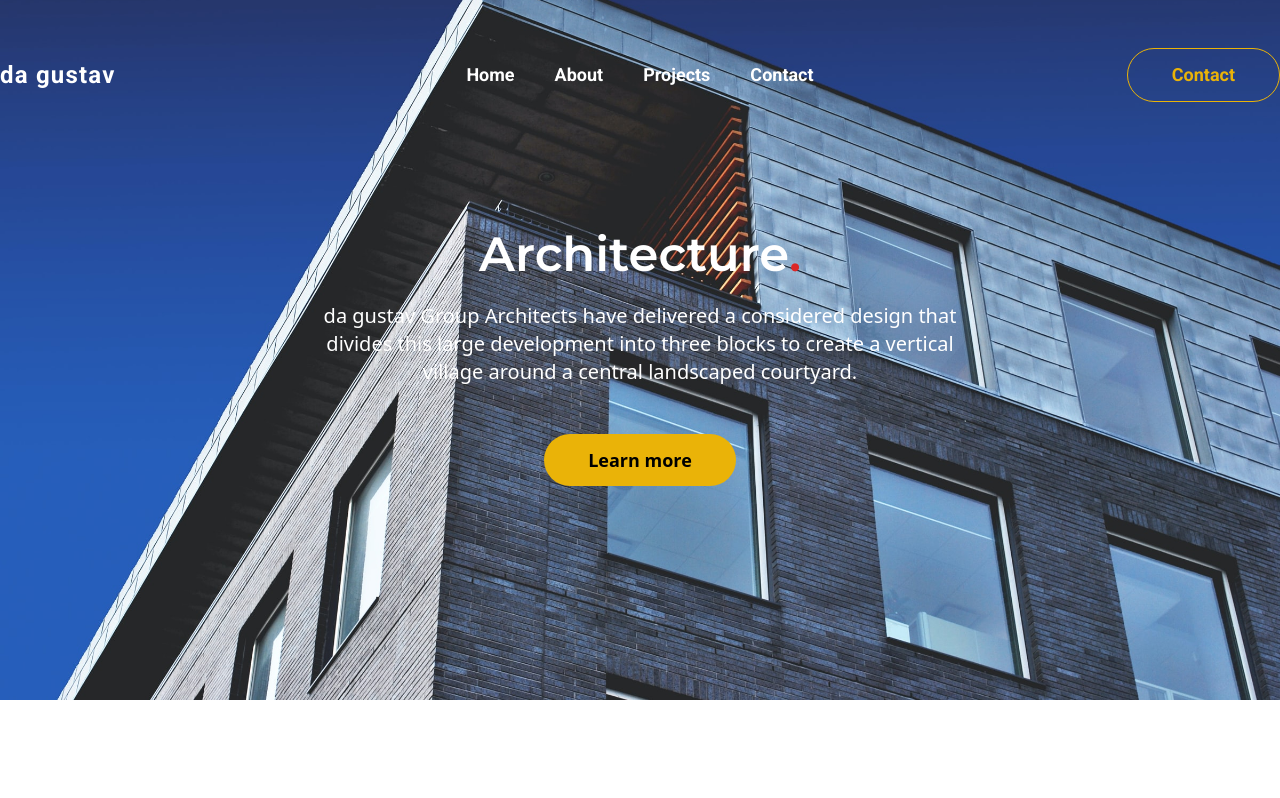
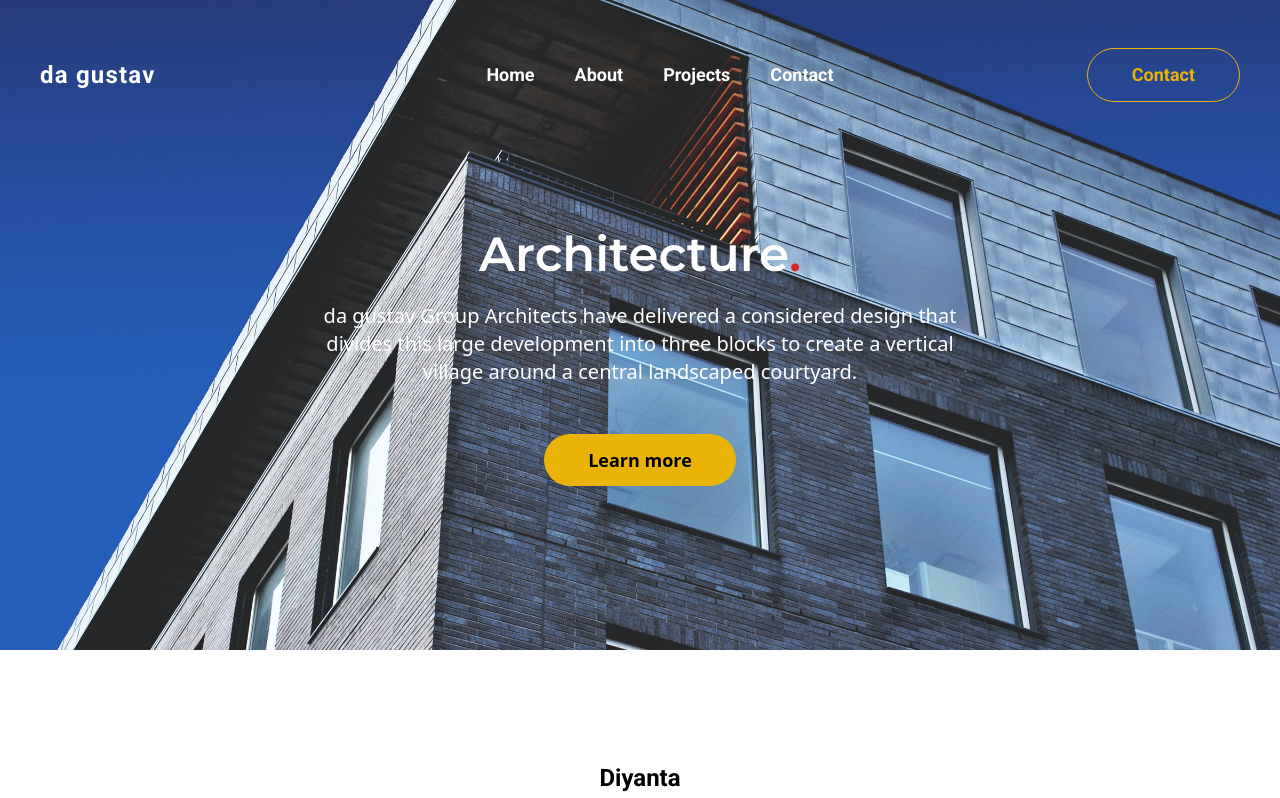
Before and after one commit to thenotoriousgustav/architecture-nextjs, a Next.js app: page / in a window 1280 px wide. Shown: the top 798 px of the page. Built offline with nearby package versions, Linux system fonts and the light colour scheme.

Commit message:
second commit

```diff
--- a/components/Button.js
+++ b/components/Button.js
@@ -2,7 +2,7 @@ export default function Button({ className, variant, children }) {
   const addClassName = className ? `${className}` : '';
 
   const variants = {
-    'outline-yellow': 'border border-yellow-500 text-yellow-500',
+    'outline-yellow': 'border border-yellow-500 text-yellow-500 mr-10',
     'yellow': 'bg-yellow-500',
   };
 
--- a/components/Hero.js
+++ b/components/Hero.js
@@ -3,7 +3,7 @@ import Button from './Button';
 
 export default function Hero() {
   return (
-    <div className="h-[700px] bg-cover bg-bottom bg-hero">
+    <div className="h-[650px] bg-cover bg-bottom bg-hero">
       <div className="container mx-auto">
         <Navbar />
         <div className="mt-20 text-center">
--- a/components/NavLogo.js
+++ b/components/NavLogo.js
@@ -1,6 +1,6 @@
 export default function NavLogo() {
   return (
-    <div className="w-3/12 text-2xl font-semibold tracking-wider text-white">
+    <div className="ml-10 w-3/12 text-2xl font-semibold tracking-wider text-white">
       da gustav
     </div>
   );
```
